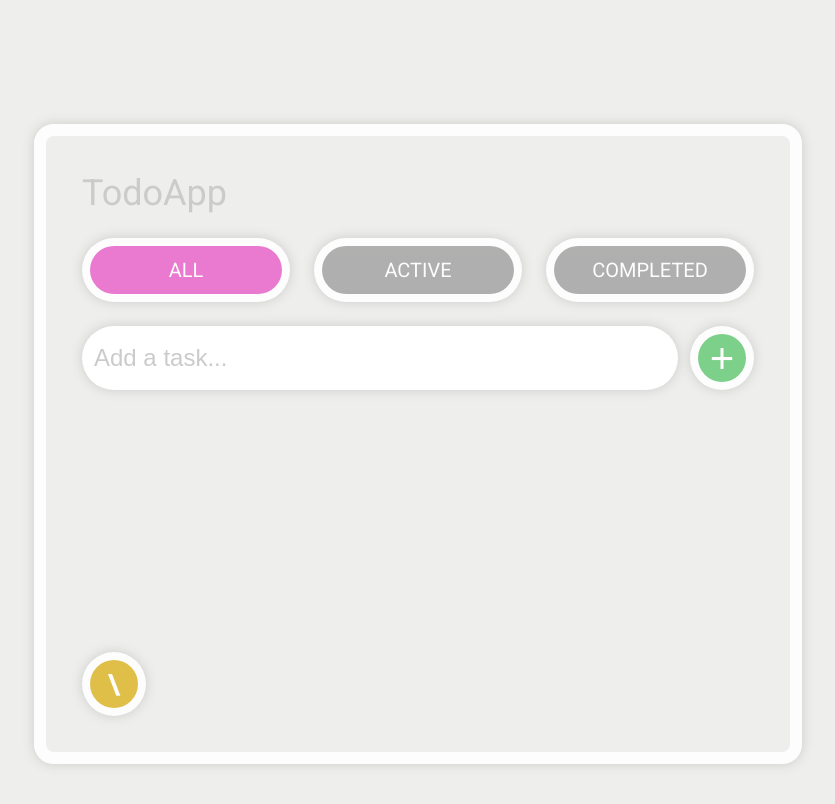
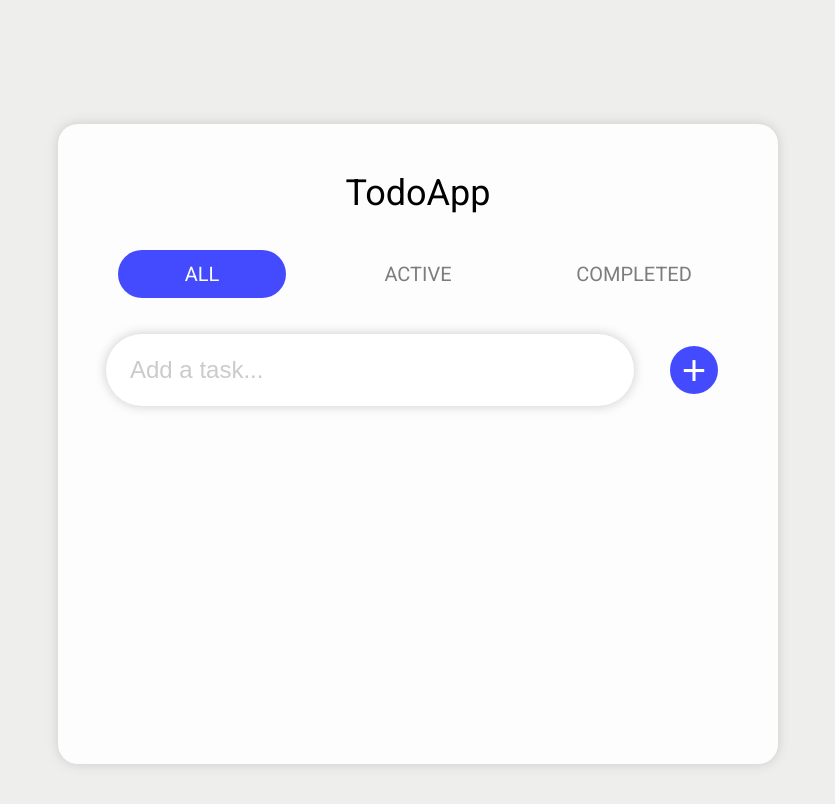
Before and after one commit to TLLRSK/TodoApp, a plain HTML site: page index.html in a window 1280 px wide. Shown: the whole page, without its empty margins (222-1057 px from the left). Drawn offline with Linux system fonts and the light colour scheme; a web font is replaced by a local one.

Commit message:
Updating html structure and style; disabling local storaging;

```diff
--- a/index.html
+++ b/index.html
@@ -5,9 +5,10 @@
     <meta http-equiv="X-UA-Compatible" content="IE=edge">
     <meta name="viewport" content="width=device-width, initial-scale=1.0">
     <link rel="stylesheet" href="css/style.css">
+    <link rel="icon" type="image/x-icon" href="https://png.pngtree.com/png-clipart/20201029/ourmid/pngtree-circle-clipart-light-gray-round-png-image_2381992.jpg">
     <link href="https://fonts.googleapis.com/css2?family=Playfair+Display:ital,wght@0,500;0,700;1,400&family=Roboto:ital,wght@0,100;0,300;0,400;0,500;0,700;1,100;1,300;1,400;1,500&display=swap" rel="stylesheet">
 
-    <title>Todo App</title>
+    <title>TodoApp</title>
 </head>
 <body>
     <main class="todolist box-shadow">
@@ -18,19 +19,19 @@
         </header>
         <div class="todolist__categories js-todolist__categories">
             <div class="btn flex--1">
-                <label class="btn-category">
+                <label class="btn btn-category">
                     <input  id="all" class="radio all" type="radio" name="category">
                     ALL
                 </label>
             </div>
             <div class="btn flex--1">
-                <label class="btn-category">
+                <label class="btn btn-category">
                     <input id="active" class="radio active" type="radio" name="category">
                     ACTIVE
                 </label>
             </div>
             <div class="btn flex--1">
-                <label class="btn-category">
+                <label class="btn btn-category">
                     <input id="completed" class="radio completed" type="radio" name="category">
                     COMPLETED
                 </label>
@@ -48,16 +49,9 @@
         </div>
 
         <div class="card-footer">
-            <div class="flex--1">
-                <div class="btn footer__star">
-                    <div class="star">
-                        <h3>\</h3>
-                    </div>
-                </div>
-            </div>
             <div class="todolist__delete-all js-delete-all hidden">
                 <div class="btn">
-                    <button class="btn btn-delete-all box-shadow">DELETE ALL</button>
+                    <button class="btn btn-delete-all">DELETE ALL</button>
                 </div>
             </div>
         </div>
--- a/js/main.js
+++ b/js/main.js
@@ -84,7 +84,7 @@ window.addEventListener('beforeunload', function() {
 
 //Loading page
 window.addEventListener('load', function() {
-  getTasks();
+  // getTasks();
   setCategory();
   displayInterface();
   buildList(tasksArr);
--- a/scss/_buttons.scss
+++ b/scss/_buttons.scss
@@ -1,8 +1,7 @@
 .btn {
     background-color: var(--white);
-    padding: 8px;
+    padding: 12px;
     border-radius: 52px;
-    box-shadow: 0 0 12px var(--grey-200);
 }
 
 .radio {
@@ -19,20 +18,19 @@
     align-items: center;
     font-size: 20px;
     font-weight: 400;
-    padding: 12px 0;
-    border-radius: 50px;
-    color: var(--white);
-    background-color: var(--black);
+    color: var(--black);
     opacity: .5;
+    box-shadow: 0 0 0 var(--main);
     transition: all .1s ease-in;
 }
 .btn-category:hover {
     opacity: 1;
+    box-shadow: 0 0 12px var(--main);
 }
 
 .category-selected {
     color: var(--white);
-    background-color: var(--pink);
+    background-color: var(--main);
     opacity: 1;
 }
 
@@ -41,18 +39,20 @@
     width: 48px;
     border: none;
     border-radius: 24px;
-    background-color: var(--green);
+    background-color: var(--main);
     color: white;
     display: flex;
     justify-content: center;
     text-align: center;
     cursor: pointer;
     font-size: 42px;
-    transition: opacity .2s;
+    box-shadow: 0 0 0 var(--main);
+    transition: all .2s;
 }
 
 .submit:hover {
-    background-color: var(--green-100);
+    background-color: var(--main);
+    box-shadow: 0 2px 12px var(--main);
 }
 
 .todolist__btn-useless {
@@ -73,12 +73,14 @@
     color: var(--delete);
     background: transparent;
     padding: 12px;
+    opacity: .7;
     font-size: 24px;
     font-weight: 300;
     cursor: pointer;
 }
 .btn-delete:hover {
-    color: var(--delete-100);
+    color: var(--delete);
+    opacity: 1;
 }
 
 .btn-delete-all {
@@ -87,15 +89,19 @@
     appearance: none;
     border: none;
     border-radius: 52x;
-    background: var(--delete);
-    color: var(--white);
+    outline: 2px solid var(--delete);
+    color: var(--delete);
     cursor: pointer;
     font-size: 18px;
     opacity: .8;
-    transition: opacity .2s;
+    transition: all .2s;
+    box-shadow: 0 0 8px var(--delete);
 }
 .btn-delete-all:hover {
     opacity: 1;
+    outline: 2px solid var(--delete);
+    color: var(--delete);
+    box-shadow: 0 2px 12px var(--delete);
 }
 
 .btn-close {
--- a/scss/_card.scss
+++ b/scss/_card.scss
@@ -1,15 +1,13 @@
 .todolist {
     margin: 124px 0;
-    width: 60vw;
+    width: 720px;
     height: 80vh;
     display: flex;
     flex-direction: column;
     border-radius: 20px;
     padding: 48px;
     gap: 24px;
-    outline: 12px solid var(--white);
-    outline-offset: -12px;
-    background-color: var(--grey-100);
+    background-color: var(--white);
 }
 
 /* Header */
@@ -17,13 +15,13 @@
     display: flex;
     flex-direction: row;
     align-items: center;
-    justify-content: space-between;
+    justify-content: center;
 }
 .header__title  {
     display: flex;
     justify-content: center;
     align-items: center;
-    color: var(--grey-200);
+    color: var(--black);
 }
 
 /* Categories */
@@ -39,14 +37,14 @@
     display: flex;
     flex-direction: row;
     justify-content: center;
-    gap: 12px;
+    gap: 24px;
 
 }
     .input {
         appearance: none;
         flex: 1;
         height: 100%;
-        padding: 12px;
+        padding: 12px 24px;
         border: none;
         border-radius: 52px;
         font-size: 24px;
@@ -78,9 +76,7 @@
     display: flex;
     flex-direction: row;
     align-items: center;
-    height: 48px;
     gap: 24px;
-    border-bottom: 2px solid var(--grey-200);
     padding-bottom: 24px;
 }
 
@@ -107,23 +103,8 @@
 .card-footer {
     display: flex;
     flex-direction: row;
-    justify-content: center;
+    justify-content: flex-end;
     align-items: center;
-}
-
-.footer__star {
-    width: 64px;
-}
-.star {
-    display: flex;
-    background-color: var(--yellow);
-    height: 48px;
-    width: 48px;
-    border-radius: 50%;
-    justify-content: center;
-    align-items: center;
-    font-size: 24px;
-    color: var(--white);
 }
 
 /* Delete */
--- a/scss/_site.scss
+++ b/scss/_site.scss
@@ -3,18 +3,13 @@
 }
 
 :root {
-    --green: #7DD08A;
-    --green-100: #5FB96D;
-    --pink: #E97AD0;
-    --delete: #EE7777;
-    --delete-100: #DD4D4D;
-    --yellow: #E0BF49;
+    --main: #444BFF;
+    --delete: #DD4D4D;
     --grey-100: #EEEEEC;
     --grey-200: #CBCBCB;
     --white: #FDFDFD;
-    --black: #646463;
-
-    font-family: Roboto, 'Open Sans', 'Helvetica Neue', sans-serif;
+    --black: #000000;
+    font-family: Roboto, "Open Sans", "Helvetica Neue", sans-serif;
     font-size: 12px;
 }
 
```
Also changed, not shown: css/style.css.
